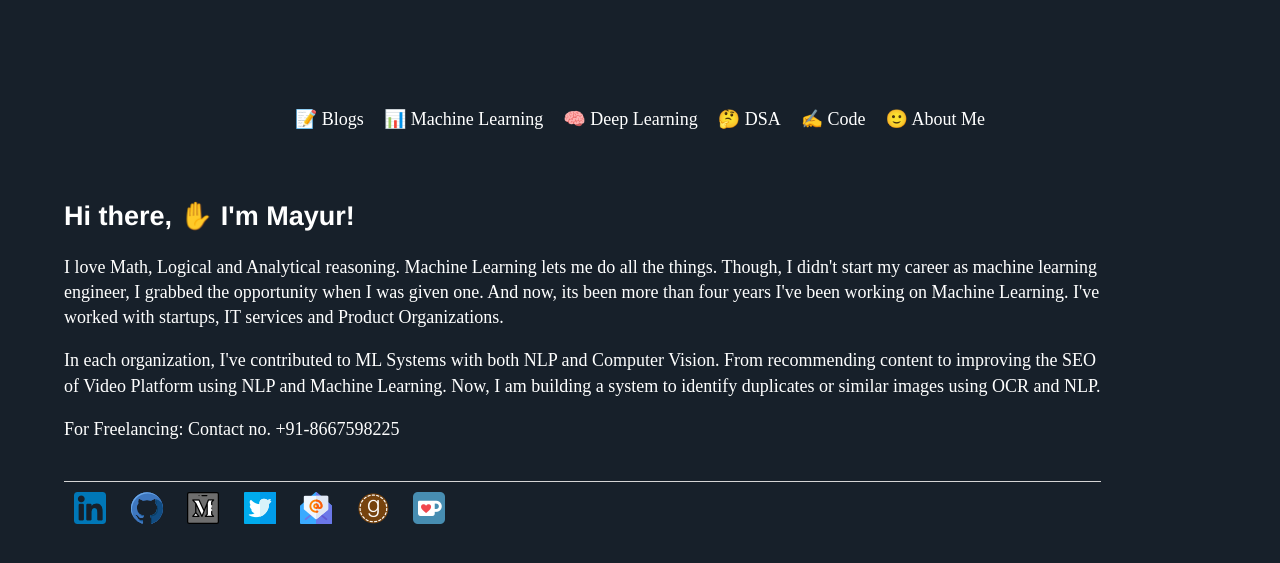
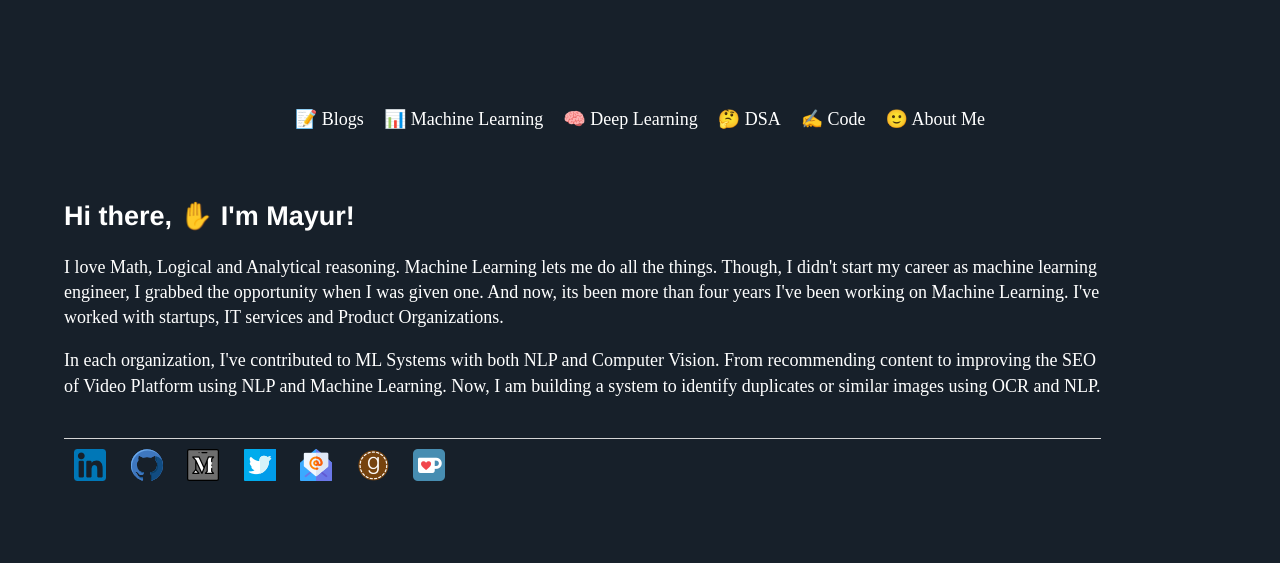
Before and after one commit to Mayurji/mayurji.github.io, a Jekyll site: the page built from about/index.html, in a window 1280 px wide. Shown: the top 563 px of the page. Built offline with Jekyll 4.4.1, drawn with Linux system fonts in a browser that asks for light colours; nearby versions of some CDN libraries.

Commit message:
Update index.html

```diff
--- a/about/index.html
+++ b/about/index.html
@@ -22,9 +22,6 @@ title: Math + Computing = AI
 	<p>In each organization, I've contributed to ML Systems with both NLP and Computer Vision.
 	From recommending content to improving the SEO of Video Platform using NLP and Machine Learning. Now, I am building a system to identify duplicates or
 	similar images using OCR and NLP.</p>
-
-
-	<p>For Freelancing: Contact no. +91-8667598225</p>
 </p>
 <br>
 </div>
```
